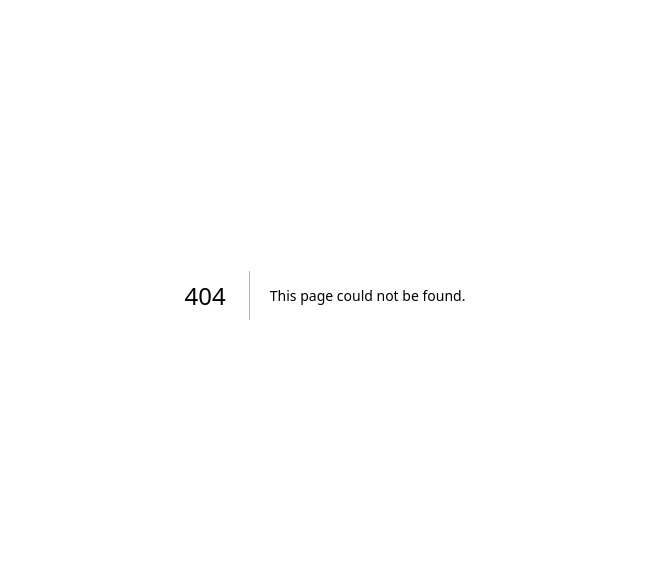
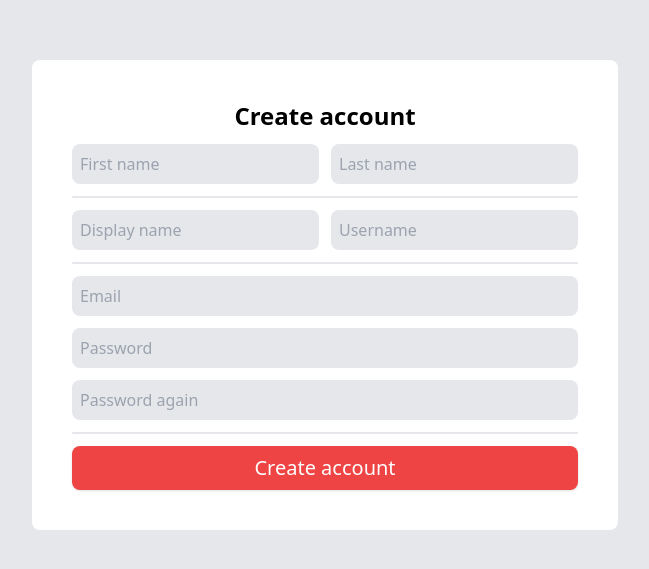
Before and after one commit to Aromiii/aromiii-auth, a Next.js app: page /signup in a window 1280 px wide. Before the commit this address had no page. Shown: the part 105-674 px from the top of the page, without its empty margins (315-964 px from the left). Built offline with nearby package versions, Linux system fonts and the light colour scheme.

Commit message:
feat: login and create account pages with dark and white theme

```diff
--- a/src/pages/index.tsx
+++ b/src/pages/index.tsx
@@ -7,26 +7,7 @@ export default function Home() {
         <title>Manage your Aromiii account</title>
       </Head>
       <div className="bg-gray-200 dark:bg-gray-700 w-screen h-screen flex place-content-center place-items-center">
-          <main className="bg-white dark:bg-gray-900 gap-3 flex flex-col rounded-lg p-10 place-items-center text-white max-w-[90%]">
-              <h1 className="text-center text-2xl font-bold">Create account</h1>
-              <form className="flex flex-col gap-3 w-full">
-                  <div className="gap-3 flex">
-                      <input placeholder="First name" className="w-full"/>
-                      <input placeholder="Last name" className="w-full"/>
-                  </div>
-                  <div className="bg-gray-800 h-0.5 rounded-full"></div>
-                  <div className="gap-3 flex">
-                      <input placeholder="Display name" className="w-full"/>
-                      <input placeholder="Username" className="w-full"/>
-                  </div>
-                  <div className="bg-gray-800 h-0.5 rounded-full"></div>
-                  <input placeholder="Email" type="email"/>
-                  <input placeholder="Password" type="password"/>
-                  <input placeholder="Password again" type="password"/>
-                  <div className="bg-gray-800 h-0.5 rounded-full"></div>
-                  <button className="liveal-button">Create account</button>
-              </form>
-          </main>
+
       </div>
     </>
   );
--- /dev/null
+++ b/src/pages/login.tsx
@@ -0,0 +1,22 @@
+import Head from "next/head";
+
+export default function Login() {
+    return (
+        <>
+            <Head>
+                <title>Create Aromiii account</title>
+            </Head>
+            <div className="bg-gray-200 dark:bg-gray-700 w-screen h-screen flex place-content-center place-items-center">
+                <main className="text-black dark:text-white bg-white dark:bg-gray-900 gap-3 flex flex-col rounded-lg p-10 place-items-center max-w-[90%] min-w-[300px]">
+                    <h1 className="text-center text-2xl font-bold">Log in</h1>
+                    <form className="flex flex-col gap-3 w-full">
+                        <input placeholder="Email" type="email"/>
+                        <input placeholder="Password" type="password"/>
+                        <div className="dark:bg-gray-800 bg-gray-200 h-0.5 rounded-full"/>
+                        <button className="liveal-button">Log in</button>
+                    </form>
+                </main>
+            </div>
+        </>
+    );
+}
--- /dev/null
+++ b/src/pages/signup.tsx
@@ -0,0 +1,33 @@
+import Head from "next/head";
+
+export default function Signup() {
+    return (
+        <>
+            <Head>
+                <title>Create Aromiii account</title>
+            </Head>
+            <div className="bg-gray-200 dark:bg-gray-700 w-screen h-screen flex place-content-center place-items-center">
+                <main className="text-black dark:text-white bg-white dark:bg-gray-900 gap-3 flex flex-col rounded-lg p-10 place-items-center max-w-[90%] min-w-[300px]">
+                    <h1 className="text-center text-2xl font-bold">Create account</h1>
+                    <form className="flex flex-col gap-3 w-full">
+                        <div className="gap-3 flex">
+                            <input placeholder="First name" className="w-full"/>
+                            <input placeholder="Last name" className="w-full"/>
+                        </div>
+                        <div className="dark:bg-gray-800 bg-gray-200 h-0.5 rounded-full"/>
+                        <div className="gap-3 flex">
+                            <input placeholder="Display name" className="w-full"/>
+                            <input placeholder="Username" className="w-full"/>
+                        </div>
+                        <div className="dark:bg-gray-800 bg-gray-200 h-0.5 rounded-full"/>
+                        <input placeholder="Email" type="email"/>
+                        <input placeholder="Password" type="password"/>
+                        <input placeholder="Password again" type="password"/>
+                        <div className="dark:bg-gray-800 bg-gray-200 h-0.5 rounded-full"/>
+                        <button className="liveal-button">Create account</button>
+                    </form>
+                </main>
+            </div>
+        </>
+    );
+}
```
